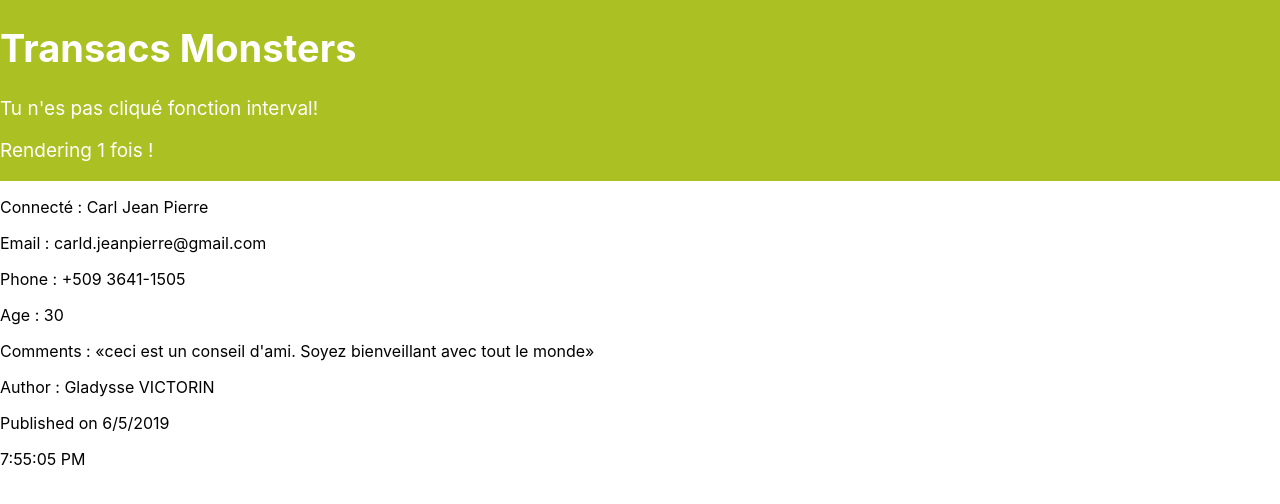
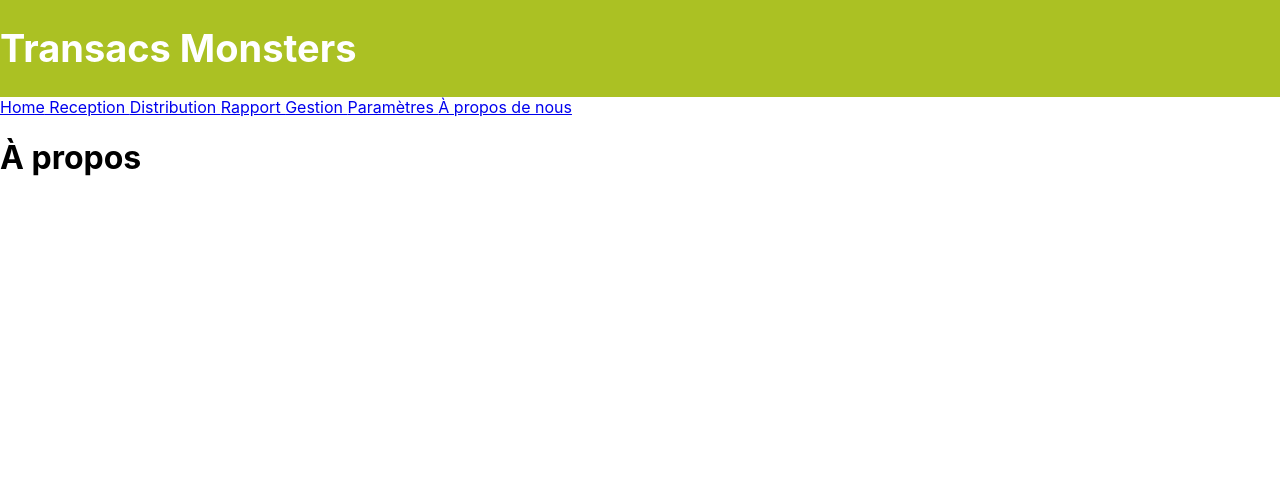
Before and after one commit to jdudby/codes, a React (Create React App) app in the folder transacsmonster/: page /About in a window 1280 px wide. Shown: the top 504 px of the page. Built offline with nearby package versions, Linux system fonts and the light colour scheme.

Commit message:
Adding navigation

```diff
--- a/transacsmonster/public/index.html
+++ b/transacsmonster/public/index.html
@@ -19,7 +19,7 @@
       work correctly both with client-side routing and a non-root public URL.
       Learn how to configure a non-root public URL by running `npm run build`.
     -->
-    <title>React App</title>
+    <title>Transacs Monsters</title>
   </head>
   <body>
     <noscript>You need to enable JavaScript to run this app.</noscript>
--- a/transacsmonster/src/App.js
+++ b/transacsmonster/src/App.js
@@ -1,27 +1,46 @@
 import React from 'react';
 import logo from './logo.svg';
 import './App.css';
-import Comments from "./Comments";
-import {BrowserRouter, Route} from "react-router-dom";
+import {BrowserRouter, Route, Switch} from "react-router-dom";
+import Reception from "./components/Reception";
+import Distribution from "./components/Distribution";
+import Rapport from "./components/Rapport";
+import Gestion from "./components/Gestion";
+import Parametres from "./components/Parametres";
+import About from "./components/About";
+import Navigation from "./components/Navigation";
+import Error from "./components/Error";
+
 
 function App() {
-const aut={name:'Welens Endy', lastname:'Jean-Pierre'};
-  const obcom=()=><Comments text="Ceci est le texte du routeur"
-   author={aut}
-    date={new Date().toLocaleDateString} />;
+const Home=()=>{
+  return(
+
+  <h1>Accueil</h1>
+  );
+}
 
   return (
 
     <div className="App">
       <header className="App-header" id="root2">
+        <h1>Transacs Monsters</h1>
       </header>
 
-      <section id="login"></section>
-      <section id="comment"></section>
-        <section id="clock"></section>
-        <BrowserRouter>
-          <Route path="/wmis" component={obcom} />
-        </BrowserRouter>
+      <BrowserRouter>
+          <Navigation />
+        <Switch>
+        <Route path="/" component={Home} exact/>
+        <Route path="/Reception" component={Reception} exact/>
+        <Route path="/Distribution" component={Distribution} exact/>
+        <Route path="/Rapport" component={Rapport} exact/>
+        <Route path="/Gestion" component={Gestion} exact/>
+        <Route path="/Parametres" component={Parametres} exact/>
+        <Route path="/About" component={About} exact/>
+        <Route component={Error} exact/>
+        </Switch>
+      </BrowserRouter>
+
     </div>
 
 
--- /dev/null
+++ b/transacsmonster/src/components/About.js
@@ -0,0 +1,10 @@
+import React from "react";
+
+
+function About()
+{
+  return (
+    <h1>À propos</h1>
+  );
+}
+export default About;
--- /dev/null
+++ b/transacsmonster/src/components/Distribution.js
@@ -0,0 +1,9 @@
+import React from "react";
+
+function Distribution()
+{
+  return (
+    <h1>Distribution</h1>
+  );
+}
+export default Distribution;
--- /dev/null
+++ b/transacsmonster/src/components/Error.js
@@ -0,0 +1,10 @@
+import React from "react";
+
+
+function Error()
+{
+  return (
+    <h1>Error :: This path doesn't exist !!!</h1>
+  );
+}
+export default Error;
--- /dev/null
+++ b/transacsmonster/src/components/Gestion.js
@@ -0,0 +1,9 @@
+import React from "react";
+
+function Gestion()
+{
+  return (
+    <h1>Gestion</h1>
+  );
+}
+export default Gestion;
--- /dev/null
+++ b/transacsmonster/src/components/Navigation.js
@@ -0,0 +1,19 @@
+import React from "react";
+import {NavLink} from "react-router-dom";
+
+
+function Navigation()
+{
+  return (
+    <div>
+        <NavLink to="/">Home</NavLink>
+        <NavLink to="/Reception"> Reception </NavLink>
+        <NavLink to="/Distribution"> Distribution </NavLink>
+        <NavLink to="/Rapport"> Rapport </NavLink>
+        <NavLink to="/Gestion"> Gestion </NavLink>
+        <NavLink to="/Parametres"> Paramètres </NavLink>
+        <NavLink to="/About"> À propos de nous </NavLink>
+    </div>
+  );
+}
+export default Navigation;
--- /dev/null
+++ b/transacsmonster/src/components/Parametres.js
@@ -0,0 +1,9 @@
+import React from "react";
+
+function Parametres()
+{
+  return (
+    <h1>Paramètres</h1>
+  );
+}
+export default Parametres;
--- /dev/null
+++ b/transacsmonster/src/components/Rapport.js
@@ -0,0 +1,9 @@
+import React from "react";
+
+function Rapport()
+{
+  return (
+    <h1>Rapport</h1>
+  );
+}
+export default Rapport;
--- /dev/null
+++ b/transacsmonster/src/components/Reception.js
@@ -0,0 +1,10 @@
+import React from "react";
+
+
+function Reception()
+{
+  return (
+    <h1>Reception</h1>
+  );
+}
+export default Reception;
--- a/transacsmonster/src/index.js
+++ b/transacsmonster/src/index.js
@@ -19,19 +19,7 @@ const comment={
 };
 
 ReactDOM.render(<App />, document.getElementById('root'));
-ReactDOM.render(<Titre />, document.getElementById('root2'));
-ReactDOM.render(<Connecter />, document.getElementById('login'));
-ReactDOM.render(
-  <Comments author={comment.author}
-  name={comment.name}
-  lastname={comment.lastname}
-  text={comment.text}
-  date={comment.date}
-  />,
- document.getElementById("comment")
-);
 
-ReactDOM.render(<Clock />, document.getElementById("clock") );
 
 
 // If you want your app to work offline and load faster, you can change
```
Also changed, not shown: transacsmonster/Notes.txt.
